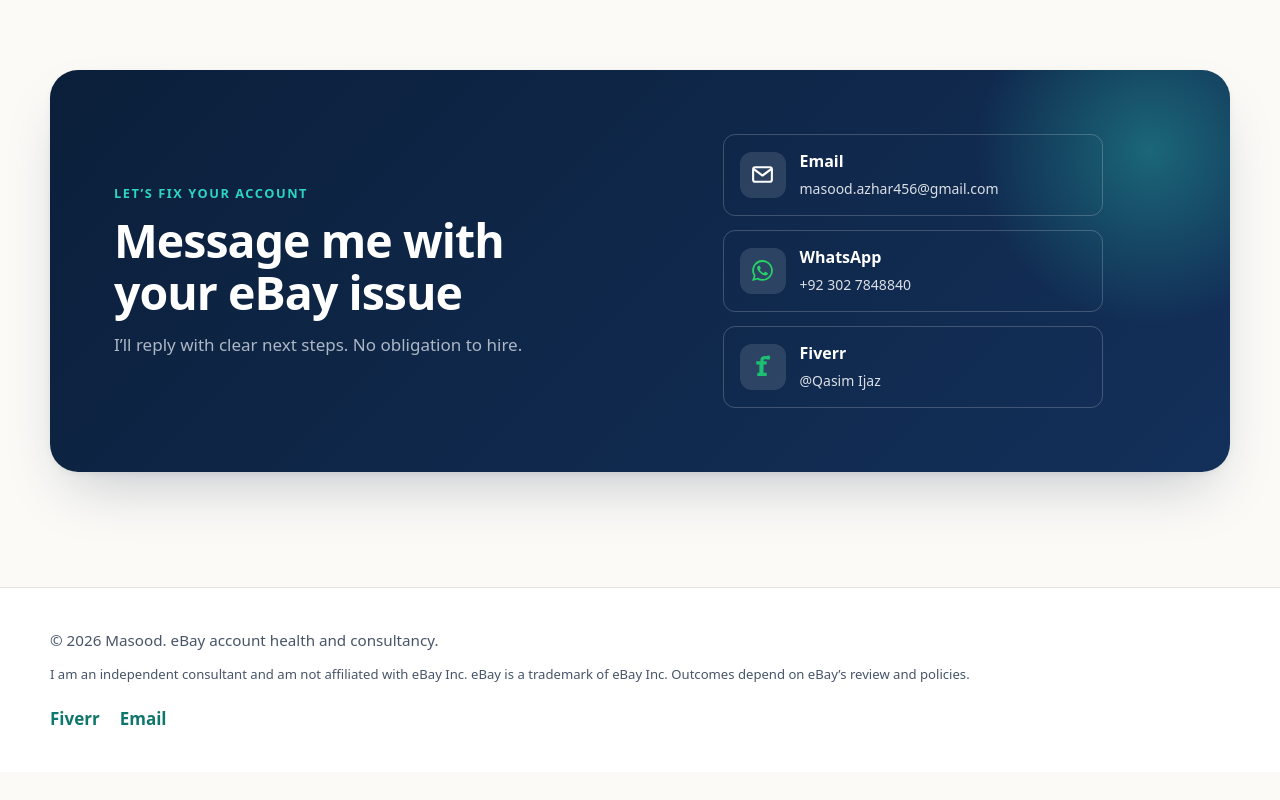
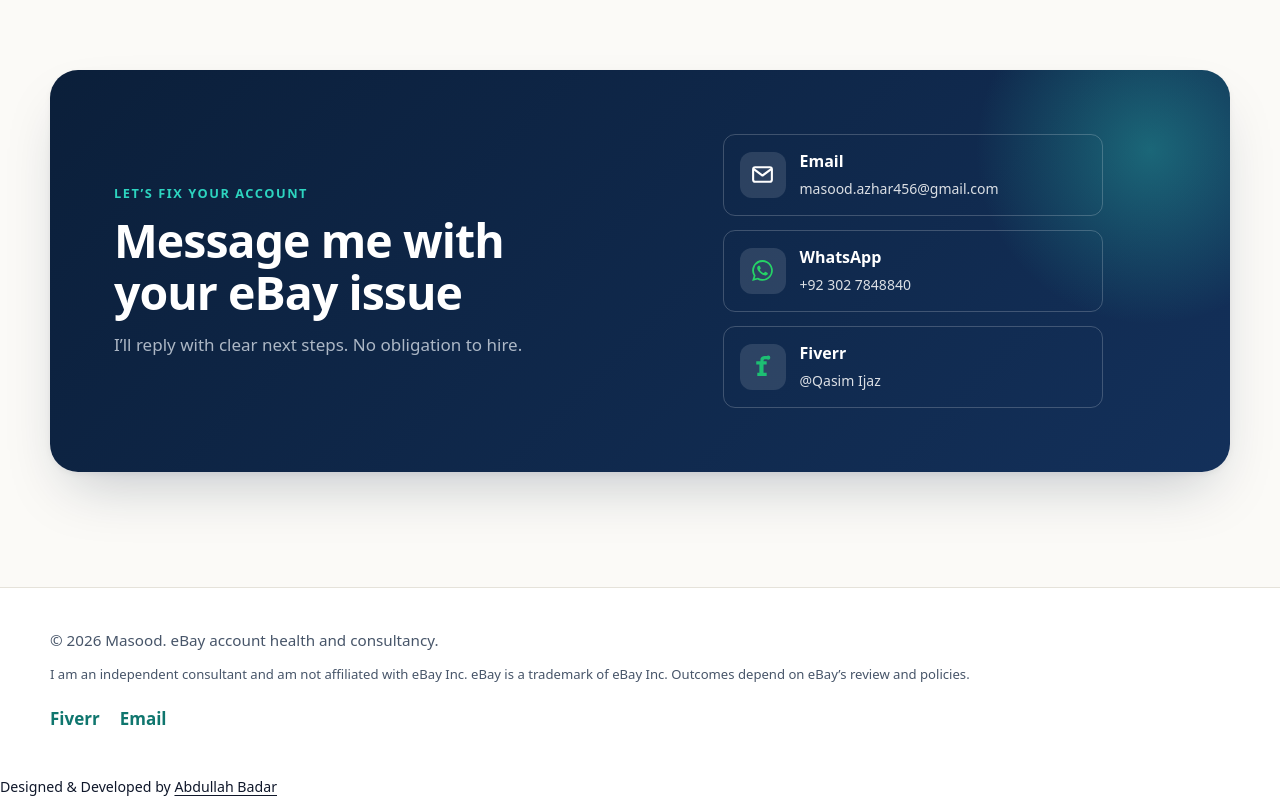
Before and after one commit to hafizalbadar-cyber/masood, a React (Vite) app: page / in a window 1280 px wide. Shown: the part 4409-5209 px from the top of the page. Before the commit the page ends 5181 px from the top, so only its background shows below. Built offline with nearby package versions, Linux system fonts and the light colour scheme.

Commit message:
Add developer credit to footer
Added developer credit section with a link to Abdullah Badar's profile.

```diff
--- a/src/App.jsx
+++ b/src/App.jsx
@@ -413,6 +413,20 @@
           <a href={`mailto:${site.email}`}>Email</a>
         </nav>
       </div>
+
+         <small>
+              Designed & Developed by{" "}
+              <a
+              href="https://wa.me/923008115288"
+                target="_blank"
+                rel="noopener noreferrer"
+                className="developer-link"
+                aria-label="Abdullah Badar Profile"
+              >
+                Abdullah Badar
+              </a>
+            </small>
+
     </footer>
   );
 }
```
